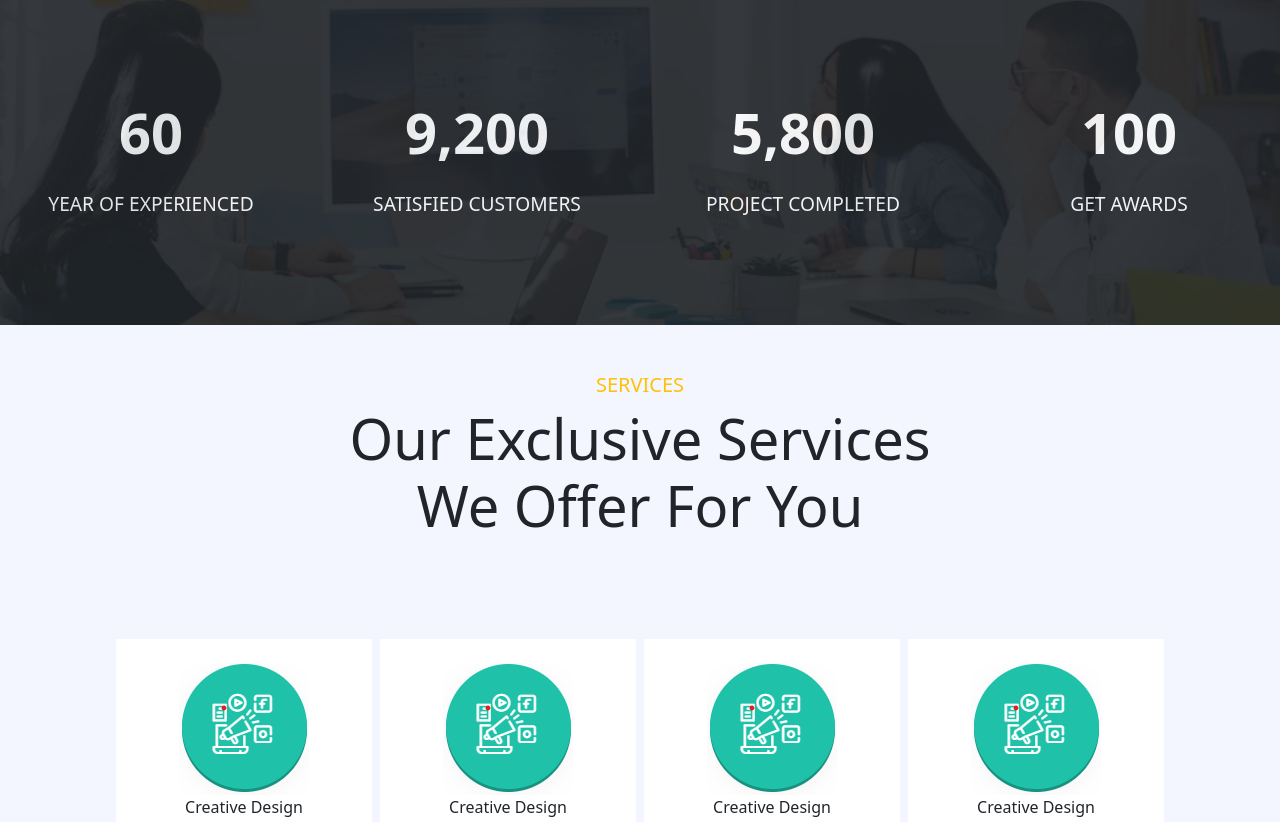
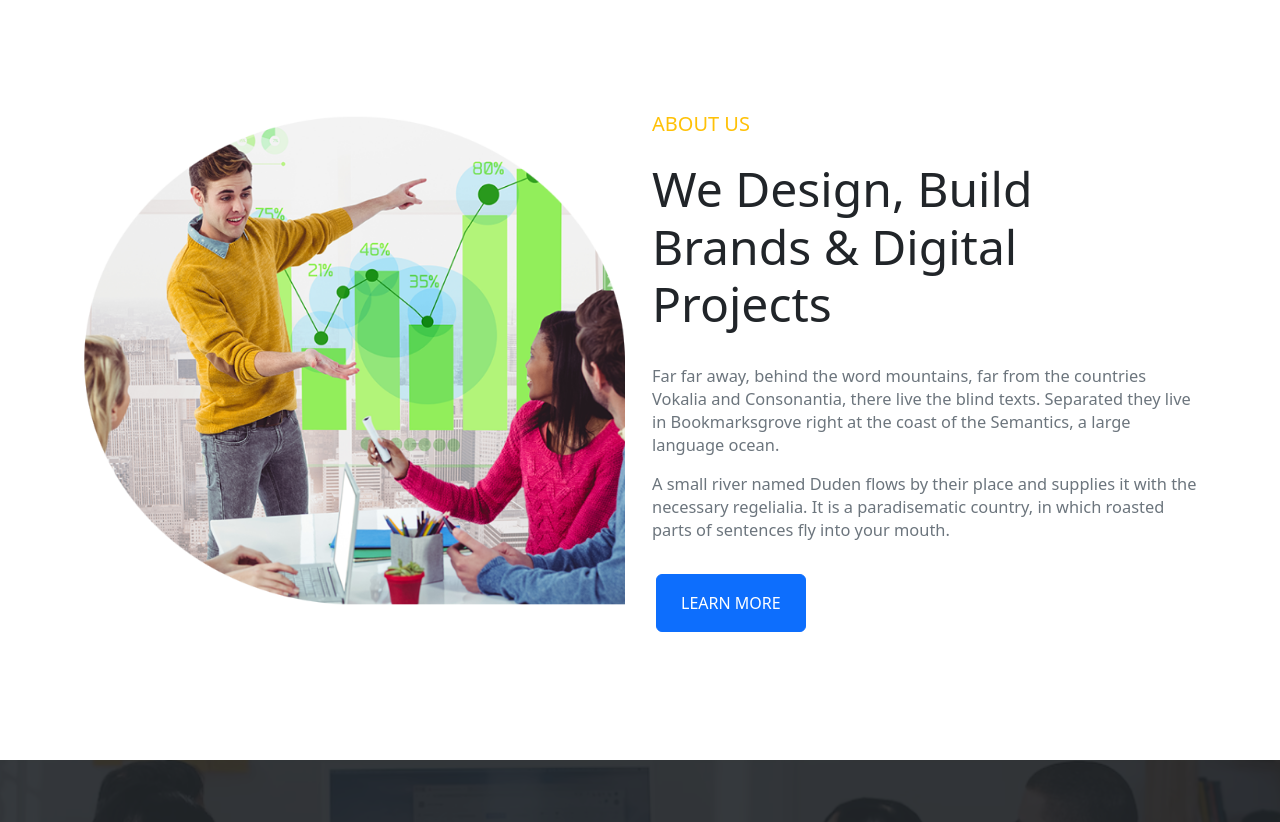
Before and after one commit to nsharma0619/dottechsolutions-website, a plain HTML site: page index.html in a window 1280 px wide. Shown: the top 822 px of the page. Drawn offline with nearby package versions, Linux system fonts and the light colour scheme.

Commit message:
about us section completed

```diff
--- a/index.html
+++ b/index.html
@@ -8,6 +8,33 @@
     <link rel="stylesheet" href="./assets/css/index.css">
   </head>
   <body>
+
+    <!-- about us -->
+    <div class="container py-5 my-5">
+        <div class="row py-3">
+            <div class="col-12 col-lg-6">
+                <img src="./assets/images/about-section.png" alt="" class="img-fluid">
+            </div>
+            <div class="col-12 col-lg-6">
+                <div class="row">
+                    <div class="col-12">
+                        <h5 class="text-warning">ABOUT US</h5>
+                    </div>
+                    <div class="col-12">
+                        <p class="display-5 py-3" style="font-weight: normal;line-height: 1.2;">We Design, Build Brands & Digital Projects</p>
+                    </div>
+                    <div class="col-12">
+                        <p class="text-muted" style="font-size: 1.025rem;line-height: 1.4;">Far far away, behind the word mountains, far from the countries Vokalia and Consonantia, there live the blind texts. Separated they live in Bookmarksgrove right at the coast of the Semantics, a large language ocean.</p>
+                        <p class="text-muted" style="font-size: 1.025rem;line-height: 1.4;">A small river named Duden flows by their place and supplies it with the necessary regelialia. It is a paradisematic country, in which roasted parts of sentences fly into your mouth.</p>
+                    </div>
+                    <div class="col-12 p-3">
+                        <button class="btn btn-primary py-3 px-4">LEARN MORE</button>
+                    </div>
+                </div>
+            </div>
+        </div>
+    </div>
+    <!-- about us ended -->
 
 
     <!-- Project count section -->
```
Also changed, not shown: assets/images/about-section.png (added).
